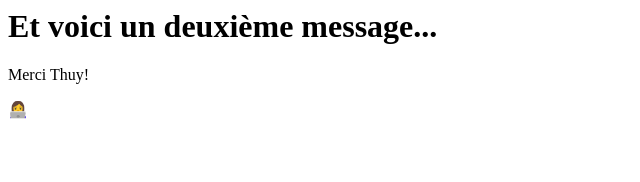
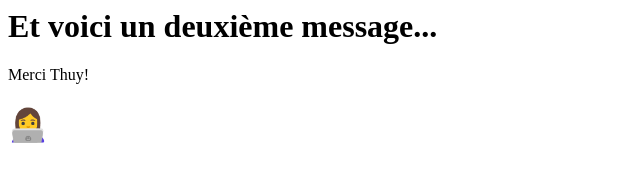
Before and after one commit to DJosie/MIT, a plain HTML site: page and.html in a window 1280 px wide. Shown: the whole page, without its empty margins (0-640 px from the left). Drawn offline with Linux system fonts and the light colour scheme.

Commit message:
Update and.html

```diff
--- a/and.html
+++ b/and.html
@@ -1,5 +1,5 @@
 <html>
 <h1>	Et voici un deuxième message...	</h1>
 <p>Merci Thuy!</p>
-  👩‍💻
+  <h1> 👩‍💻</h1>
 </html>
```
